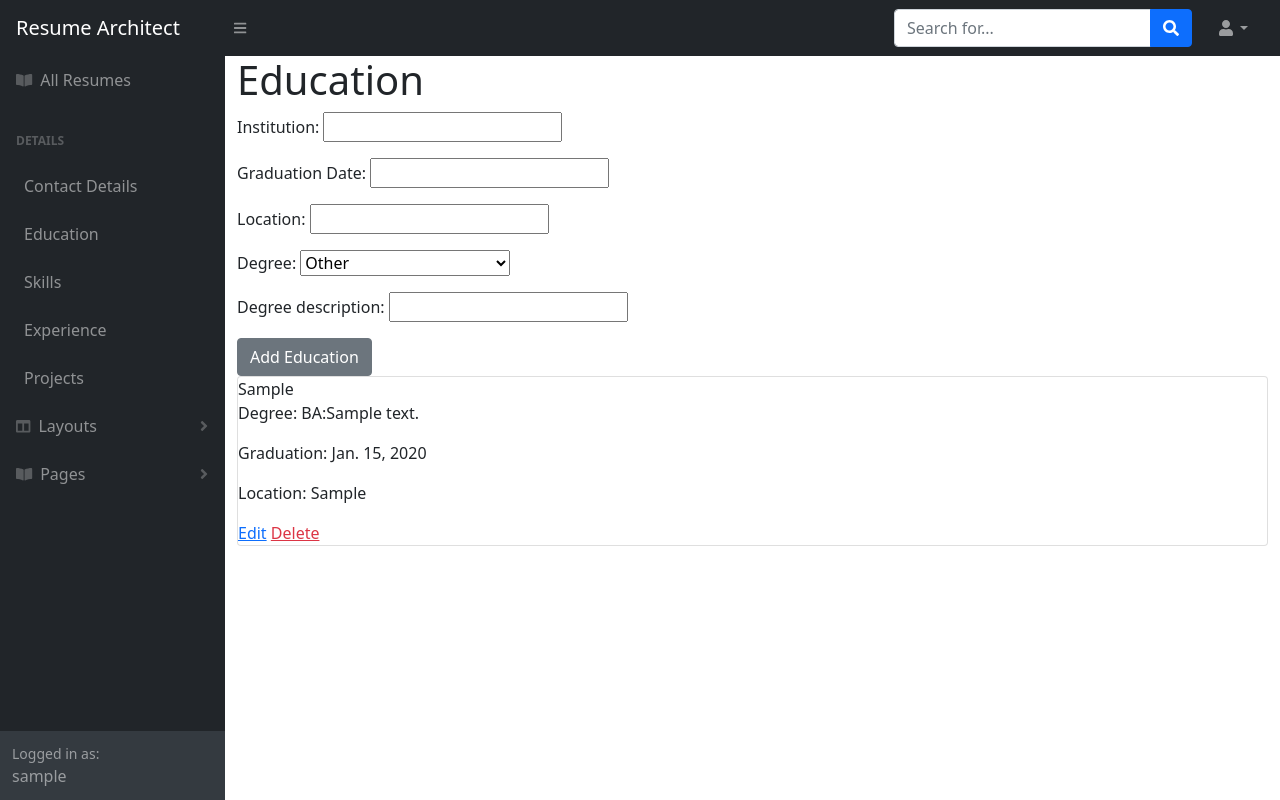
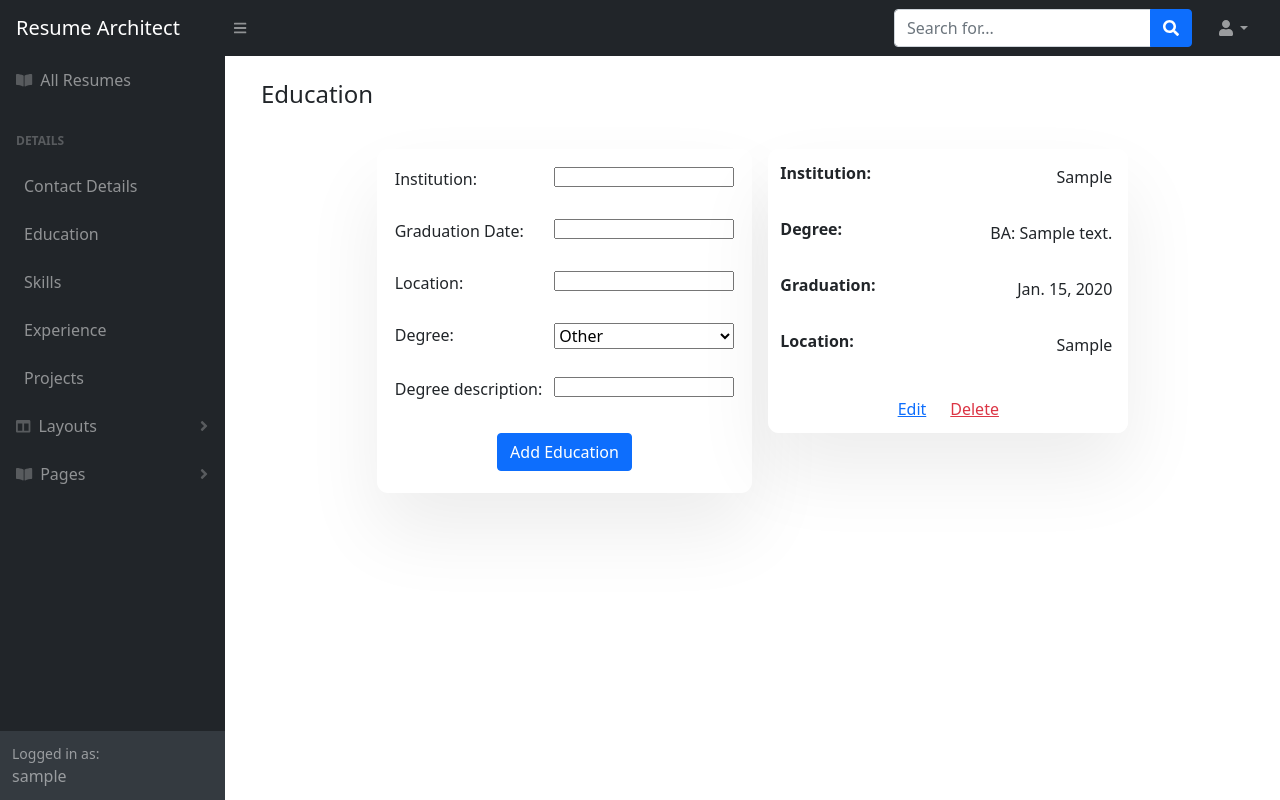
Before and after one commit to Jazmin-Ewers/resume_architect, a Django app: page /educations/ in a window 1280 px wide. Run offline with Django 3.2, Linux system fonts and the light colour scheme; a user stored in the database is signed in; tables that the repository leaves empty hold one stand-in row (values such as "Sample post"); some libraries are stand-ins or nearby versions.

Commit message:
Start html classes on education page

```diff
--- a/main_app/static/css/styles_other.css
+++ b/main_app/static/css/styles_other.css
@@ -44,6 +44,11 @@
   font-size: 16px;
 }
 
+.form--new select,
+.form--edit {
+  width: 180px;
+}
+
 .form-box {
   min-width: 320px;
   max-width: 390px;
@@ -62,6 +67,7 @@
   width: 360px;
   box-shadow: 0 2.4rem 4.8rem rgba(0, 0, 0, 0.075);
   border-radius: 11px;
+  overflow: hidden;
   transition: all 0.4s;
 }
 
--- a/main_app/templates/contacts/index.html
+++ b/main_app/templates/contacts/index.html
@@ -2,7 +2,7 @@
 {% block content %}
 
 
-  <h2 class="heading-primary"> Contact Information </h2>
+<h2 class="heading-primary"> Contact Information </h2>
 
 
 <div class="main--container">
--- a/main_app/templates/educations/index.html
+++ b/main_app/templates/educations/index.html
@@ -1,30 +1,50 @@
 {% extends 'base.html'%}
 {% block content %}
 
-<h1> Education </h1>
+<h2 class="heading-primary">Education</h2>
 
+<div class="main--container">
 
-<form action="{% url 'educations_create' %}" method="POST">
+  <div class="form-box">
+    <form class="form--new" action="{% url 'educations_create' %}" method="POST">
       {% csrf_token %}
       {{ educations_form.as_p }}
-  <input type="submit" class="btn btn-secondary" value="Add Education">
+      <input type="submit" class="btn btn-primary form-btn" value="Add Education">
     </form>
-
-
+  </div>
 
   {% for education in educations %}
-  <div class="card">
-    <div class="card-content">
-      <span class="card-title">{{ education.institution }}</span>
-      <p>Degree: {{ education.degree }}:{{ education.degree_description }}</p>
-      <p>Graduation: {{ education.graduation }}</p>
-      <p>Location: {{ education.location }}</p>
+    <div class="card-box">
+      <div class="card-body">
+        <div class="card-text">
+          <p class="card-text--title">Institution:</p>
+          <p class="card-text--detail">{{ education.institution }}</p>
+        </div>
+        <div class="card-text">
+          <p class="card-text--title">Degree:</p>
+          <p class="card-text--detail">{{ education.degree }}: {{ education.degree_description }}</p>
+        </div>
+        <div class="card-text">
+          <p class="card-text--title">Graduation:</p>
+          <p class="card-text--detail">{{ education.graduation }}</p>
+        </div>
+        <div class="card-text">
+          <p class="card-text--title">Location:</p>
+          <p class="card-text--detail">{{ education.location }}</p>
+        </div>
+
         {% if education.user.id == user.id %}
+          <div class="card-links">
             <a href="{% url 'educations_update' education.id %}" class="link-primary">Edit</a>
             <a href="{% url 'educations_delete' education.id %}" class="link-danger">Delete</a>
+          </div>
         {% endif %}
       </div>
     </div>
     {% endfor %}
 
+
+</div>
+
+
 {% endblock %}
```
Lines whose indentation alone changed are shown as unchanged.
